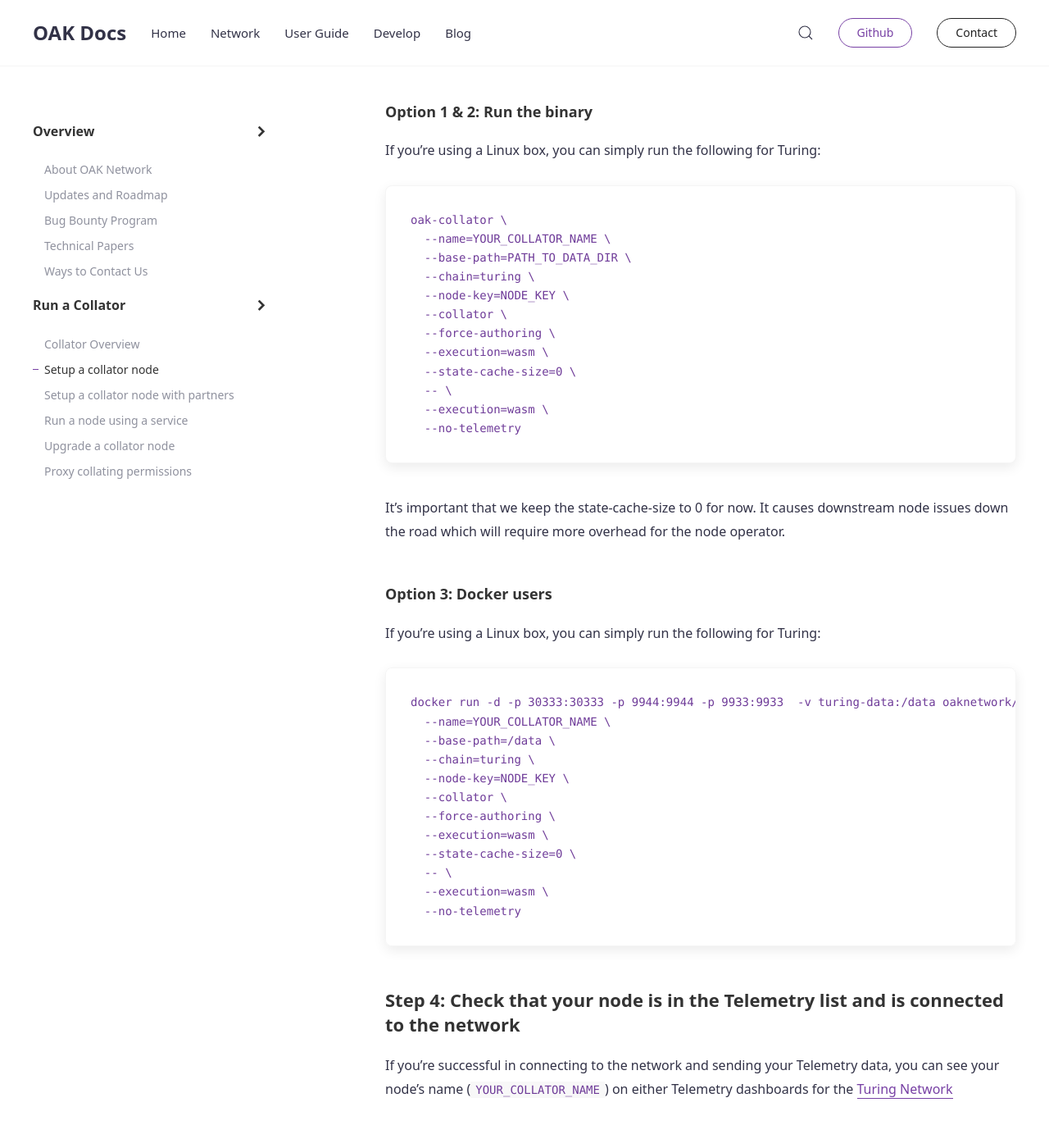
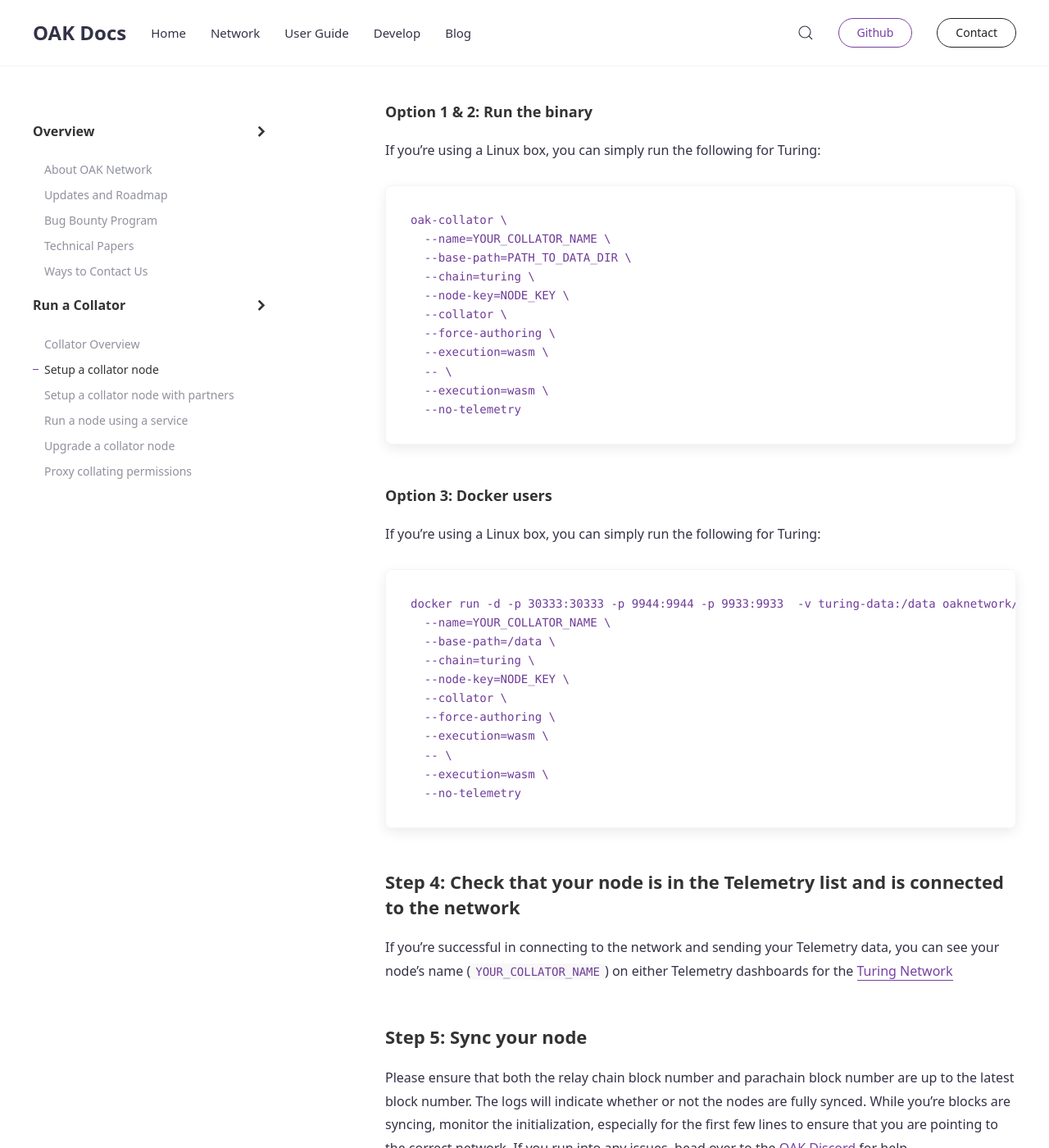
Before and after one commit to AvaProtocol/OAK-docs, a Jekyll site: the page built from _docs/setup-collator-node.md, in a window 1280 px wide and 1400 px high, scrolled down 3749 px. Shown: the whole window at 82% size. Built offline with Jekyll 4.4.1, drawn with Linux system fonts in a browser that asks for light colours.

Commit message:
Remove state-cache-size limit

````diff
--- a/_docs/setup-collator-node.md
+++ b/_docs/setup-collator-node.md
@@ -99,13 +99,10 @@
   --collator \
   --force-authoring \
   --execution=wasm \
-  --state-cache-size=0 \
   -- \
   --execution=wasm \
   --no-telemetry
 ```
-
-It's important that we keep the state-cache-size to 0 for now. It causes downstream node issues down the road which will require more overhead for the node operator.
 
 #### Option 3: Docker users
 If you're using a Linux box, you can simply run the following for Turing:
@@ -118,7 +115,6 @@
   --collator \
   --force-authoring \
   --execution=wasm \
-  --state-cache-size=0 \
   -- \
   --execution=wasm \
   --no-telemetry
````
Also changed, not shown: _docs/run-node-service.md (+0 -1 lines), _docs/upgrade-collator-node.md (+0 -1 lines).
